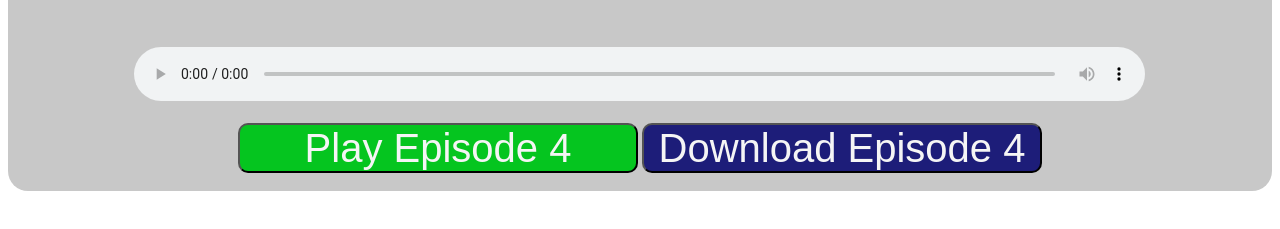
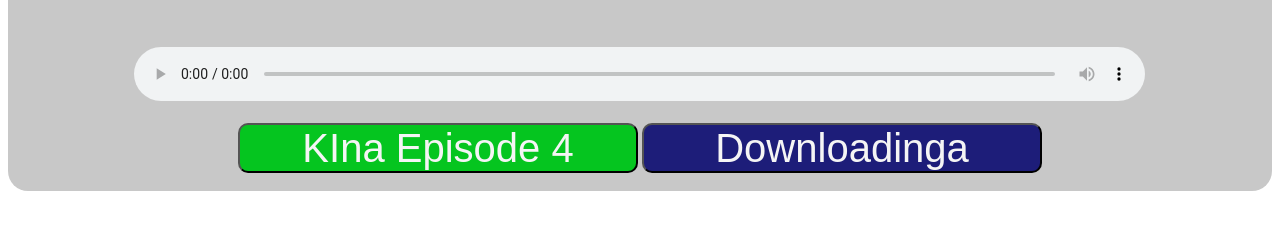
Before and after one commit to USAID-HDAK-IAI/EpTest, a plain HTML site: page index.html in a window 1280 px wide. Shown: the part 485-714 px from the top of the page. Drawn offline with nearby package versions, Linux system fonts and the light colour scheme; no server answers.

Commit message:
Update index.html

```diff
--- a/index.html
+++ b/index.html
@@ -20,11 +20,11 @@
         <h1>Episode Number 4</h1>
         <audio id="x" controls autoplay style="width:80%;height:100px; font-size: 10px;">
         <source src="E7.mp3" type="audio/mpeg">
-        Your browser does not support the audio element.
+        <h1>Terefone yawe ntishobora gukina aya majwi. Menyesha numero ya terefone yohereje amajwi.</h1>
         </audio>
         <br><br>
-        <button type="button" id="Play" name="Play" style="border-radius: 10px; font-size:40px; height:50px; width:400px; color: whitesmoke; background-color: rgb(5, 197, 31);">Play Episode 4</button>
-        <button type="button" id="Download" name="Download" style="border-radius: 10px; font-size:40px; height:50px; width:400px; color: whitesmoke; background-color: rgb(29, 29, 121);">Download Episode 4</button>
+        <button type="button" id="Play" name="Play" style="border-radius: 10px; font-size:40px; height:50px; width:400px; color: whitesmoke; background-color: rgb(5, 197, 31);">KIna Episode 4</button>
+        <button type="button" id="Download" name="Download" style="border-radius: 10px; font-size:40px; height:50px; width:400px; color: whitesmoke; background-color: rgb(29, 29, 121);">Downloadinga</button>
     </center>
     <br>
     </div>
```
